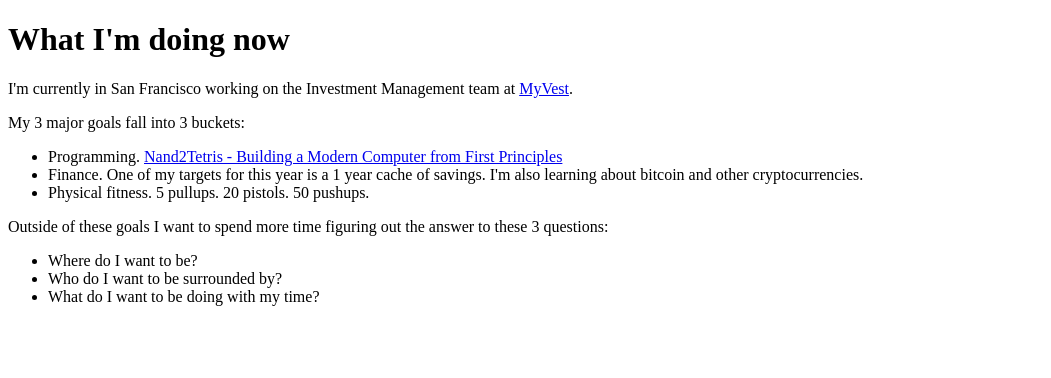
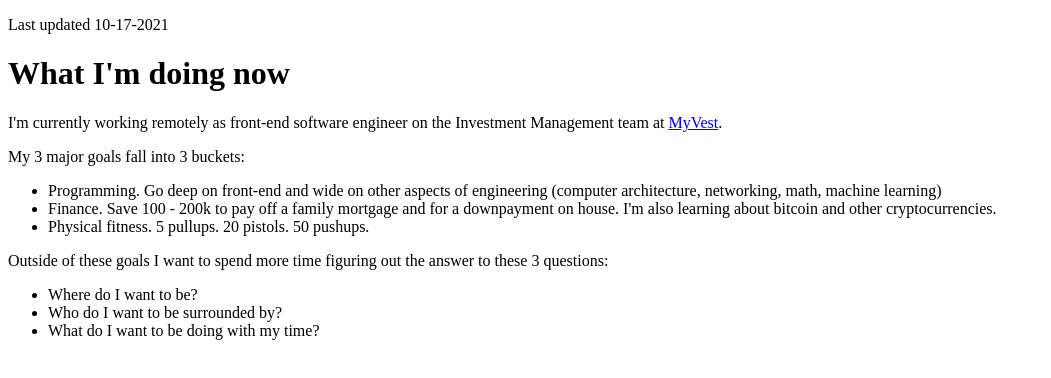
Before and after one commit to kevinwin/now, a plain HTML site: page index.html in a window 1280 px wide. Shown: the whole page, without its empty margins (0-1051 px from the left). Drawn offline with Linux system fonts and the light colour scheme.

Commit message:
Update now page (10-17-2021)

```diff
--- a/index.html
+++ b/index.html
@@ -5,12 +5,15 @@
   <title></title>
 </head>
 <body>
-  <h1>What I'm doing now</h1>
-  <p>I'm currently in San Francisco working on the Investment Management team at <a href="https://myvest.com" >MyVest</a>. </p>
+  <header>
+    <p>Last updated 10-17-2021</p>
+    <h1>What I'm doing now</h1>
+  </header>
+  <p>I'm currently working remotely as front-end software engineer on the Investment Management team at <a href="https://myvest.com" >MyVest</a>. </p>
   <p>My 3 major goals fall into 3 buckets:</p>
   <ul>
-    <li>Programming. <a href="http://nand2tetris.org/">Nand2Tetris - Building a Modern Computer from First Principles</a></li>
-    <li>Finance. One of my targets for this year is a 1 year cache of savings. I'm also learning about bitcoin and other cryptocurrencies.</li>
+    <li>Programming. Go deep on front-end and wide on other aspects of engineering (computer architecture, networking, math, machine learning)</li>
+    <li>Finance. Save 100 - 200k to pay off a family mortgage and for a downpayment on house.  I'm also learning about bitcoin and other cryptocurrencies.</li>
     <li>Physical fitness. 5 pullups. 20 pistols. 50 pushups.</li>
   </ul>
   <p>Outside of these goals I want to spend more time figuring out the answer to these 3 questions:</p>
```
